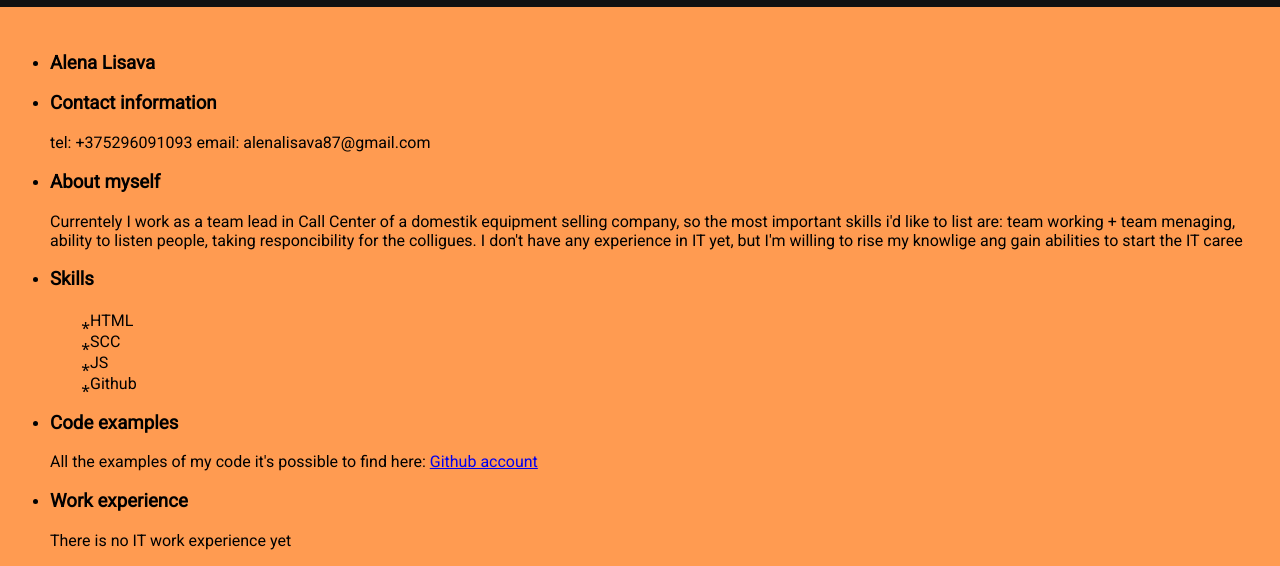
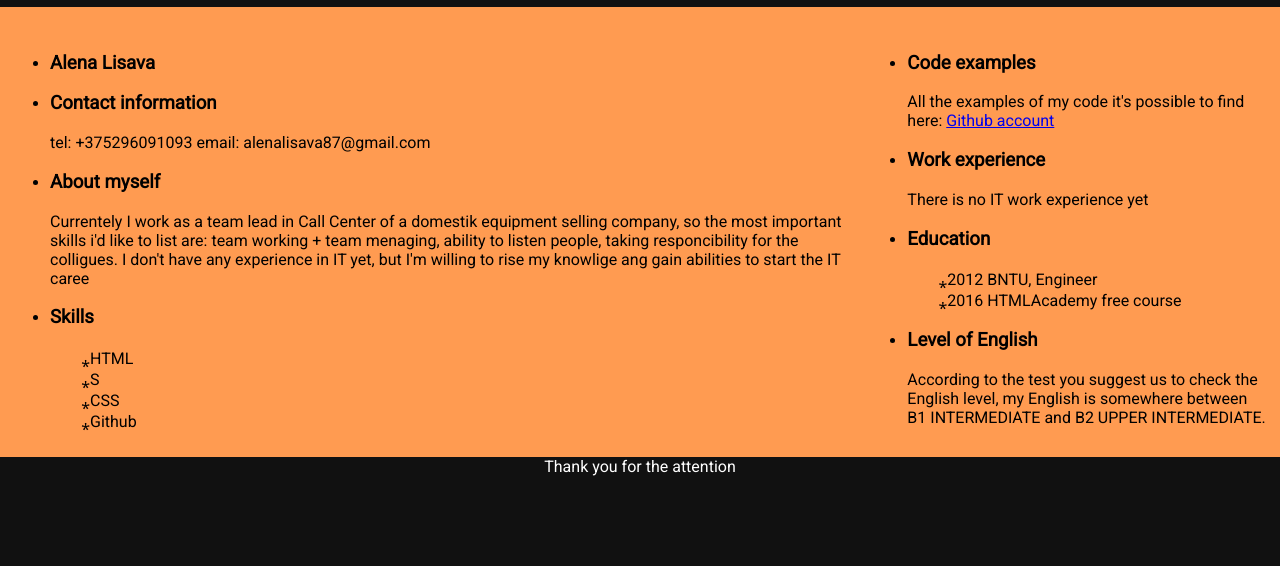
Before and after one commit to AlenaMikalaeynaLisava/rsschool-cv, a plain HTML site: page index.html in a window 1280 px wide. Shown: the part 231-797 px from the top of the page. Drawn offline with Linux system fonts and the light colour scheme.

Commit message:
refactor: make tow columns insyed one

```diff
--- a/index.html
+++ b/index.html
@@ -37,11 +37,13 @@
                 <h3>Skills</h3>
                 <ul class="subList">
                     <li>HTML</li>
-                    <li>SCC </li>
-                    <li>JS</li>
+                    <li>S </li>
+                    <li>CSS</li>
                     <li>Github</li>
                 </ul>
             </li>
+        </ul>
+        <ul>
             <li>
                 <h3>Code examples</h3>
                 <span>All the examples of my code it's possible to find here: <a href="//github.com/AlenaMikalaeynaLisava">Github account</a></span>
```
